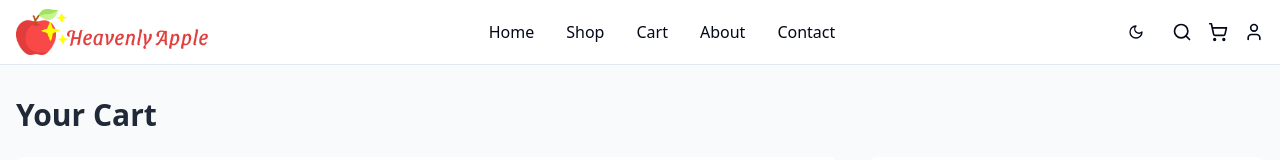
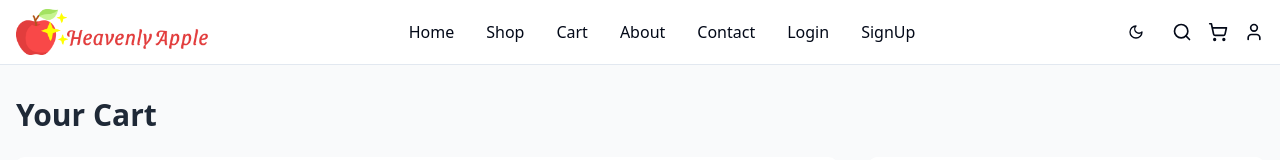
Before and after one commit to saiyamdubey/heavenly-apple-orchard-store, a React (Vite) app: page /cart in a window 1280 px wide. Shown: the top 160 px of the page. Built offline with nearby package versions, Linux system fonts and the light colour scheme.

Commit message:
updated the code

```diff
--- a/src/components/Navbar.tsx
+++ b/src/components/Navbar.tsx
@@ -29,6 +29,10 @@ const Navbar = () => {
             </Link>
             <Link to="/contact" className="text-foreground hover:text-primary transition-colors">
               Contact
+            </Link><Link to="/login" className="text-foreground hover:text-primary transition-colors">
+              Login
+            </Link><Link to="/signup" className="text-foreground hover:text-primary transition-colors">
+              SignUp
             </Link>
           </div>
 
```
